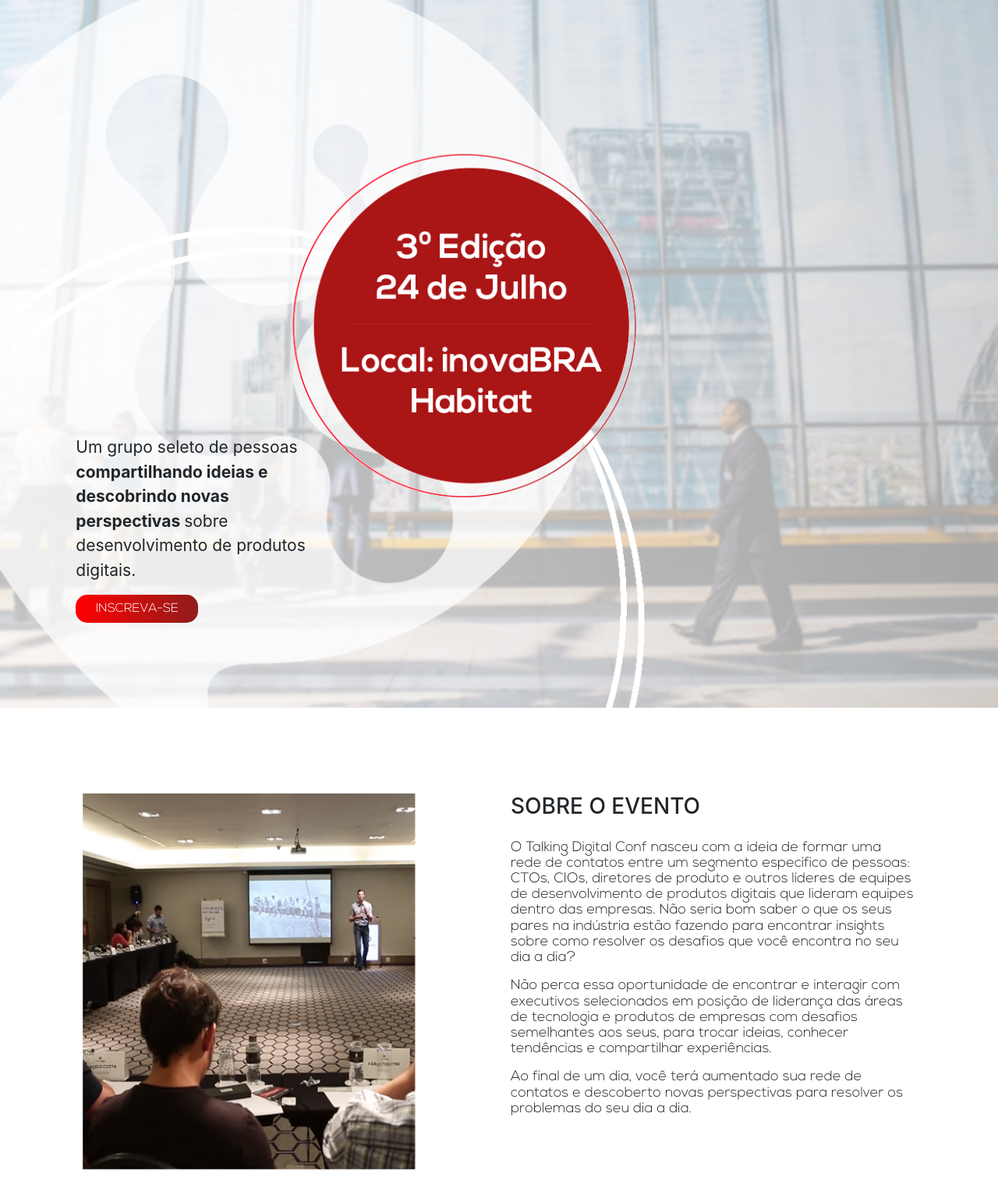
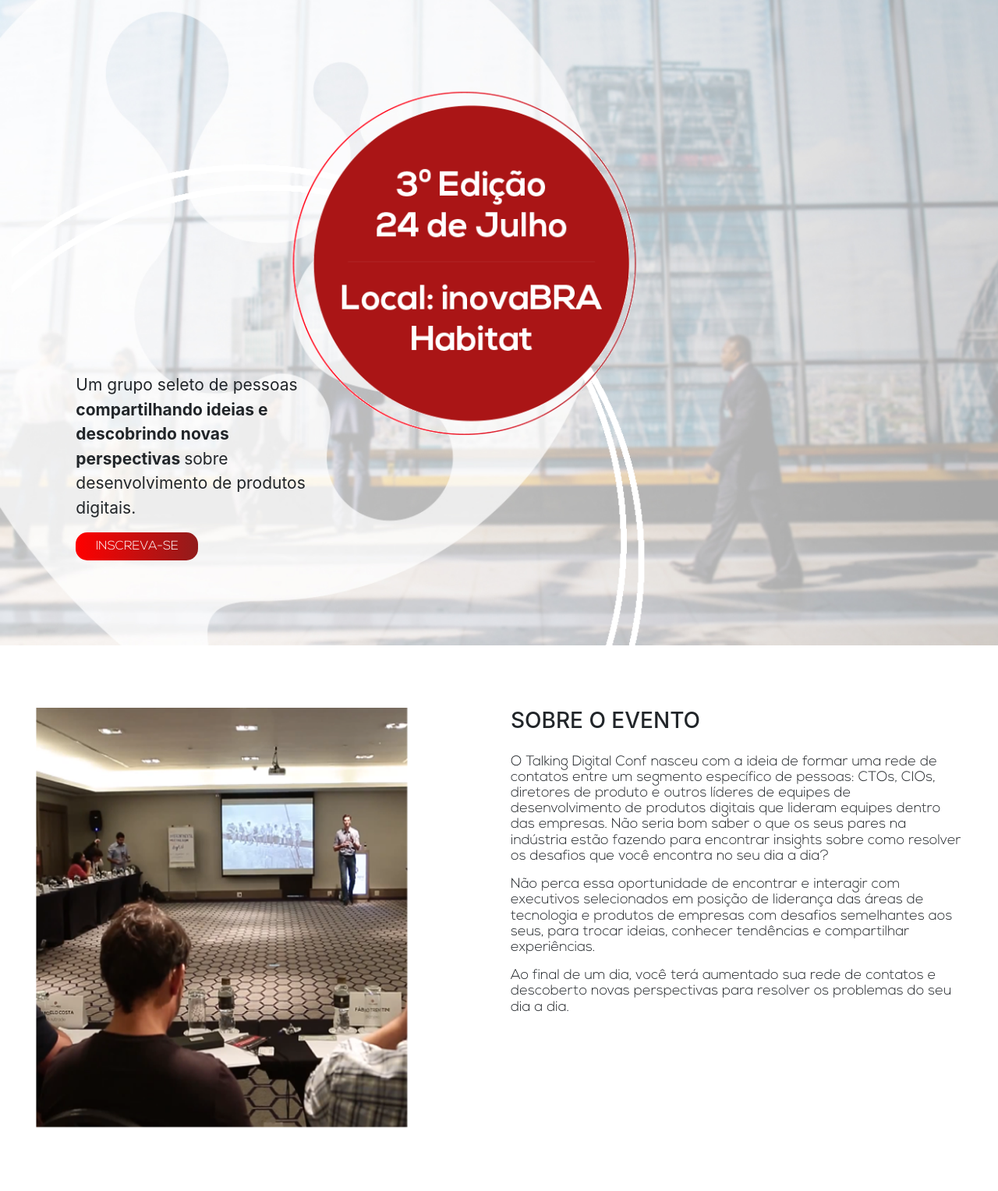
Before and after one commit to Jeyel92/Digitalk, a website: page public/index.html in a window 1280 px wide. Shown: the part 84-1612 px from the top of the page at 78% size. Drawn offline with nearby package versions, Linux system fonts and the light colour scheme.

Commit message:
Correção padding-top #home

```diff
--- a/public/css/style.scss
+++ b/public/css/style.scss
@@ -41,6 +41,7 @@
   /*overflow: hidden;*/
 }
 
+
 .navbar-red {
   .navbar-toggler {
     color: rgba(0, 0, 0, .5);
@@ -77,6 +78,12 @@
   .navbar-brand{
     width: 231px;
   }
+}
+
+#home{
+
+    padding-top: 0 ;
+
 }
 
 .home-section {
@@ -134,7 +141,7 @@
 }
 
 .sobre-section {
-  padding: 30px 90px;
+  padding: 0px 30px 90px;
   line-height: 1.124;
   img {
     width: 100%
```
Also changed, not shown: public/css/style.css, 1 other file.
